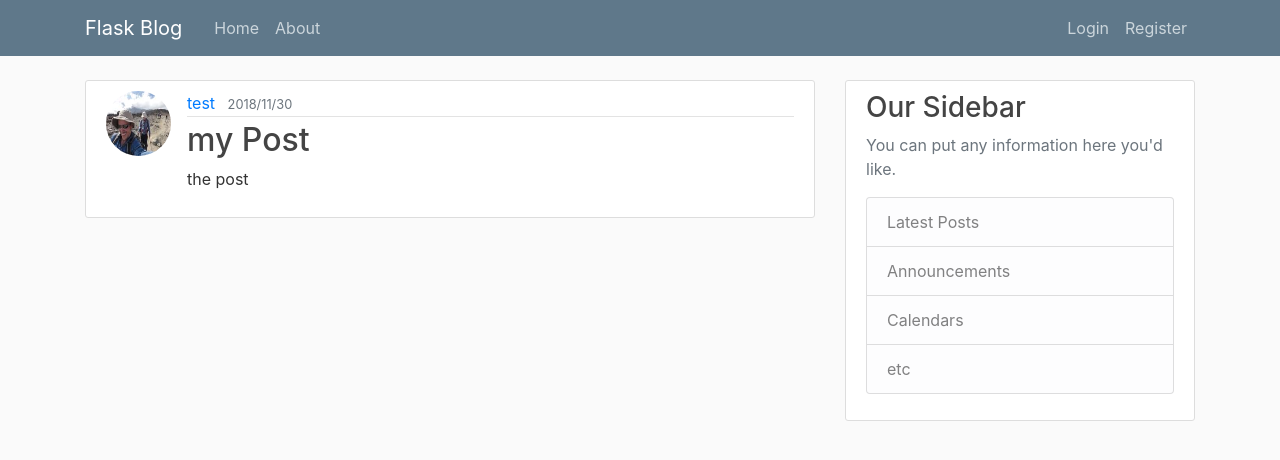
After one commit to RoyLarson/CS_Flask_Blog, a Flask app: page /post/1 in a window 1280 px wide. The commit adds this page. Shown: the top 460 px of the page. Run offline with Flask 2, Linux system fonts and the light colour scheme; data comes from the database, SQL or seed files in the repository; both versions use the stored data as it was after the commit; some libraries are stand-ins or nearby versions.

Commit message:
update for part 8

```diff
--- a/flaskblog/routes.py
+++ b/flaskblog/routes.py
@@ -1,32 +1,16 @@
 import os
 import secrets
 from PIL import Image
-from flask import render_template, url_for, flash, redirect, request
-from flaskblog.forms import RegistrationForm, LoginForm, UpdateAccountForm
+from flask import render_template, url_for, flash, redirect, request, abort
+from flaskblog.forms import RegistrationForm, LoginForm, UpdateAccountForm, PostForm
 from flaskblog.models import User, Post
 from flaskblog import app, bcrypt, db
 from flask_login import login_user, current_user, logout_user, login_required
 
-
-posts = [
-    {
-        "author": "Corey Schafer",
-        "title": "Blog Post 1",
-        "content": "First post content",
-        "date_posted": "April 20, 2018",
-    },
-    {
-        "author": "Jane Doe",
-        "title": "Blog Post 2",
-        "content": "Second post content",
-        "date_posted": "April 21, 2018",
-    },
-]
-
-
 @app.route("/")
 @app.route("/home")
 def home():
+    posts = Post.query.all()
     return render_template("home.html", posts=posts)
 
 
@@ -119,3 +103,55 @@
     return render_template(
         "account.html", title="Account", image_file=image_file, form=form
     )
+
+@app.route("/post/new", methods=["GET", "POST"])
+@login_required
+def new_post():
+    form = PostForm()
+    if form.validate_on_submit():
+        post = Post(title=form.title.data, content=form.content.data, author=current_user)
+        db.session.add(post)
+        db.session.commit()
+        flash('Your post has been created!', 'success')
+        return redirect(url_for('home'))
+
+    return render_template(
+        "create_post.html", title="New Post", form=form, legend ='New Post')
+
+
+@app.route("/post/<int:post_id>")
+def post(post_id):
+    post = Post.query.get_or_404(post_id)
+    return render_template('post.html', title=post.title, post=post)
+
+
+@app.route("/post/<int:post_id>/update", methods=["GET", "POST"])
+@login_required
+def update_post(post_id):
+    post = Post.query.get_or_404(post_id)
+    if post.author != current_user:
+        abort(403)
+    form = PostForm()
+    if form.validate_on_submit():
+        post.title = form.title.data
+        post.content = form.content.data
+        db.session.commit()
+        flash('Your Post Has Been Updated!', 'success')
+        return redirect(url_for('post', post_id=post.id))
+    elif request.method == 'GET':
+        form.title.data = post.title
+        form.content.data = post.content
+    return render_template(
+        "create_post.html", title="Update Post", form=form, legend='Update Post')
+
+
+@app.route("/post/<int:post_id>/delete", methods=["POST"])
+@login_required
+def delete_post(post_id):
+    post = Post.query.get_or_404(post_id)
+    if post.author != current_user:
+        abort(403)
+    db.session.delete(post)
+    db.session.commit()
+    flash('Your Post Has Been Deleted!', 'success')
+    return redirect(url_for('home'))
--- a/flaskblog/templates/layout.html
+++ b/flaskblog/templates/layout.html
@@ -36,6 +36,7 @@
                     <!-- Navbar Right Side -->
                     <div class="navbar-nav">
                         {% if current_user.is_authenticated %}
+                        <a class="nav-item nav-link" href="{{ url_for('new_post')}}">New Post</a>
                         <a class="nav-item nav-link" href="{{ url_for('account')}}">Account</a>
                         <a class="nav-item nav-link" href="{{ url_for('logout')}}">Logout</a>
                         {% else %}
--- /dev/null
+++ b/flaskblog/templates/post.html
@@ -0,0 +1,39 @@
+{% extends "layout.html" %}
+{% block content %}
+<article class="media content-section">
+    <img class ="rounded-circle article-img" src="{{ url_for('static', filename='profile_pics/'+post.author.image_file)}}">
+    <div class="media-body">
+        <div class="article-metadata">
+            <a class="mr-2" href="#">{{ post.author.username }}</a>
+            <small class="text-muted">{{ post.date_posted.strftime('%Y/%m/%d') }}</small>
+            {% if post.author==current_user %}
+                <div>
+                <a class="btn btn-secondary btn-sm mt-1 mb-1" href="{{url_for('update_post', post_id=post.id)}}">Update</a>
+                <button type="button" class="btn btn-danger btn-sm m-1" data-toggle="modal" data-target="#deleteModal">Delete</button>
+                </div>
+            {% endif %}
+        </div>
+        <h2 class="article-title">{{ post.title }}</h2>
+        <p class="article-content">{{ post.content }}</p>
+    </div>
+</article>
+<!-- Modal -->
+<div class="modal fade" id="deleteModal" tabindex="-1" role="dialog" aria-labelledby="deleteModalLabel" aria-hidden="true">
+  <div class="modal-dialog" role="document">
+    <div class="modal-content">
+      <div class="modal-header">
+        <h5 class="modal-title" id="deleteModalLabel">Delete Post</h5>
+        <button type="button" class="close" data-dismiss="modal" aria-label="Close">
+          <span aria-hidden="true">&times;</span>
+        </button>
+      </div>
+      <div class="modal-footer">
+        <button type="button" class="btn btn-secondary" data-dismiss="modal">Close</button>
+        <form action="{{ url_for('delete_post', post_id=post.id)}}" method="POST">
+            <input class="btn btn-danger" type="submit" value="Delete">
+        </form>
+      </div>
+    </div>
+  </div>
+</div>
+{% endblock content %}
```
Also changed, not shown: flaskblog/forms.py (+6 -1 lines), flaskblog/templates/create_post.html (added, +40 -0 lines), flaskblog/templates/home.html (+4 -3 lines), flaskblog/site.db, flaskblog/static/profile_pics/997fab8bb0a3ec77.JPG (added).
